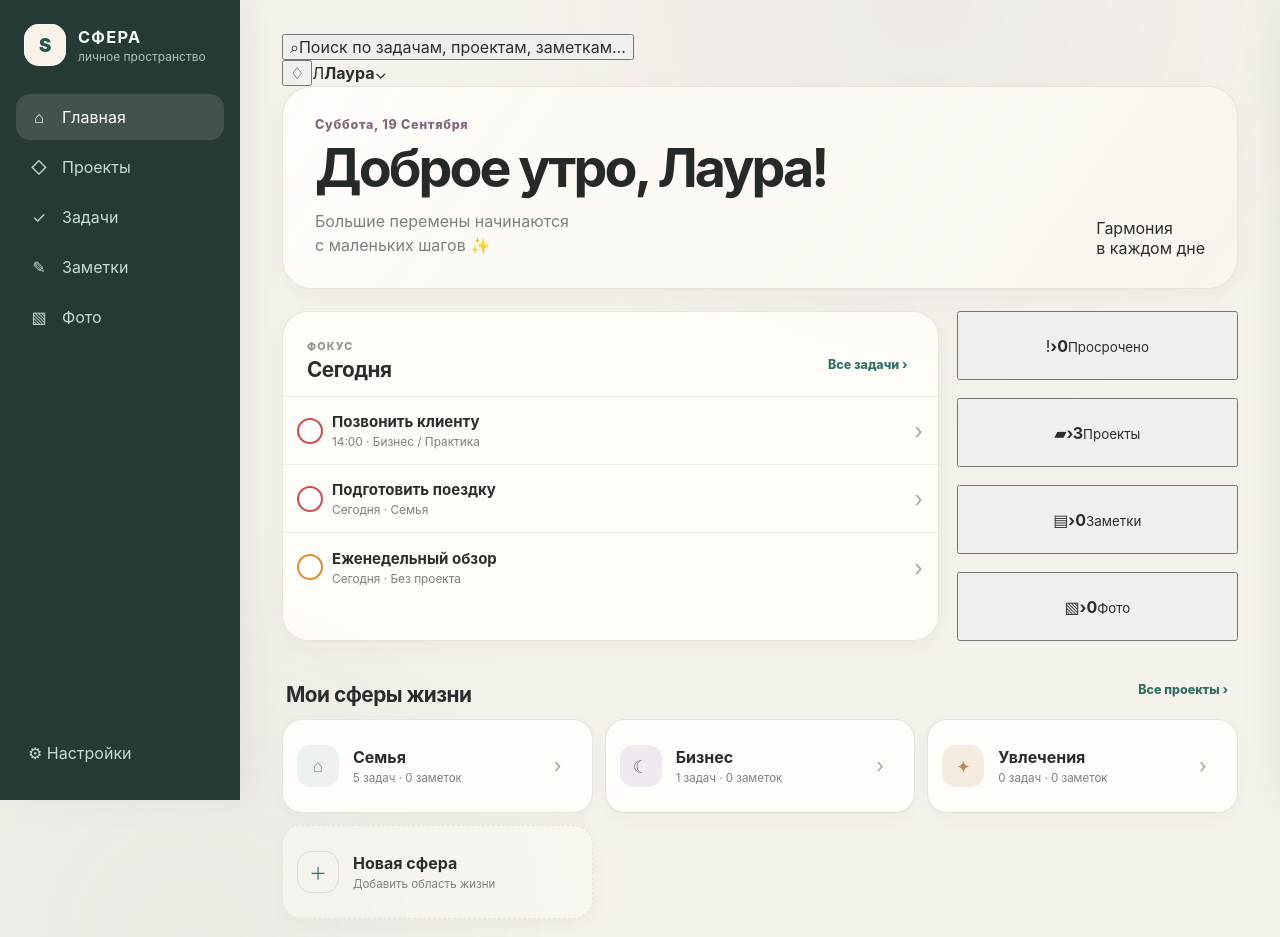
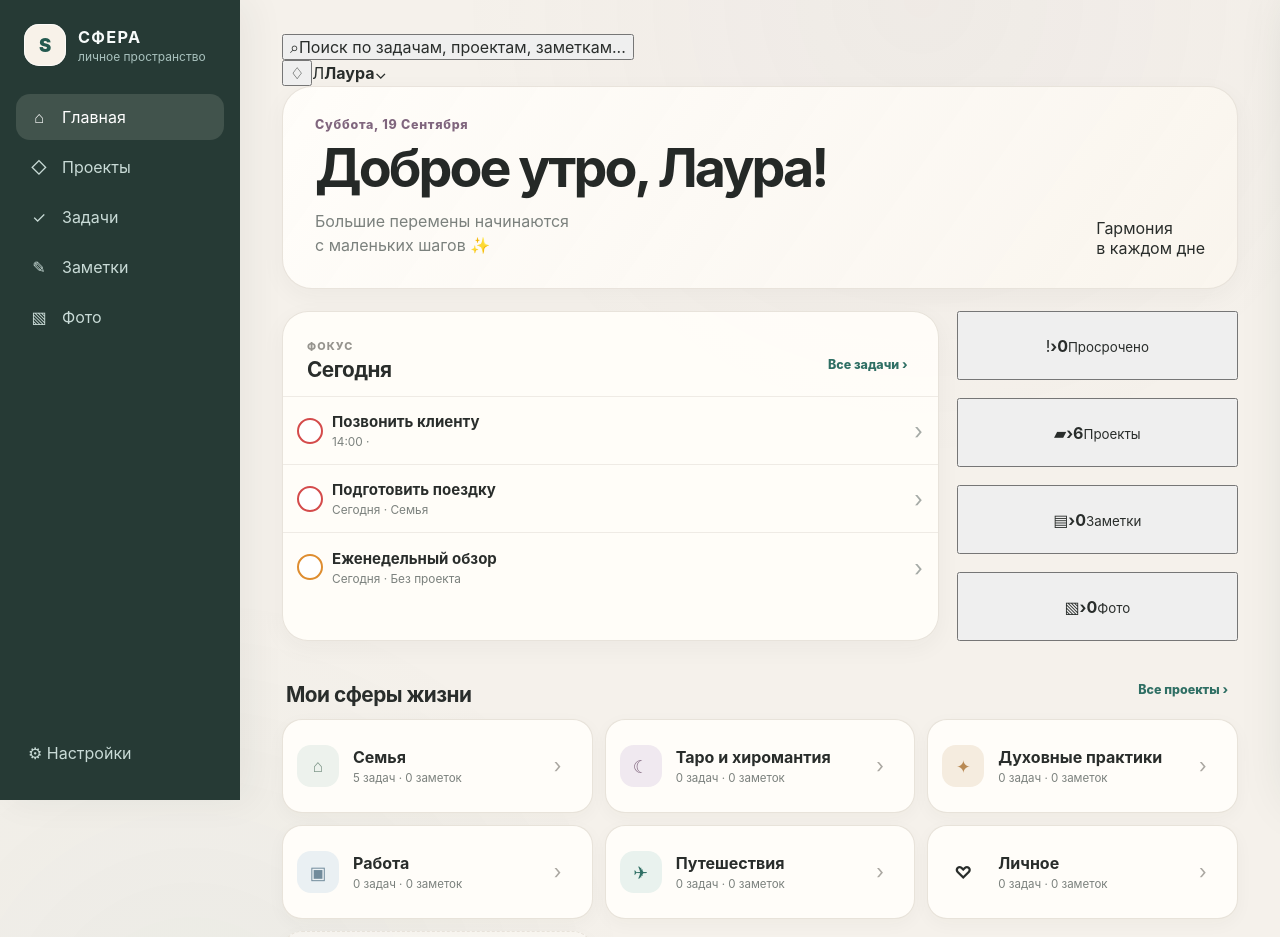
Before and after one commit to inkermankirov-a11y/sfera, a React (Vite) app in the folder apps/web/: page / in a window 1280 px wide. Shown: the top 937 px of the page. Built offline with nearby package versions, Linux system fonts and the light colour scheme.

Commit message:
feat(seed): add Laura life spheres for dashboard tiles

```diff
--- a/apps/web/src/projects-model.ts
+++ b/apps/web/src/projects-model.ts
@@ -36,15 +36,22 @@ export function seedProjects(): ProjectNode[] {
     createProject({ id: "sphere-family", title: "Семья", kind: "sphere", order: 10 }),
     createProject({ id: "project-home", title: "Мой дом", parentId: "sphere-family", order: 10 }),
     createProject({ id: "project-repair", title: "Ремонт", parentId: "project-home", order: 10 }),
-    createProject({ id: "project-bills", title: "Дом и платежи", parentId: "project-home", order: 20 }),
 
-    createProject({ id: "sphere-business", title: "Бизнес", kind: "sphere", order: 20 }),
-    createProject({ id: "project-practice", title: "Практика", parentId: "sphere-business", order: 10 }),
-    createProject({ id: "project-content", title: "Контент", parentId: "sphere-business", order: 20 }),
+    createProject({ id: "sphere-tarot", title: "Таро и хиромантия", kind: "sphere", order: 20 }),
+    createProject({ id: "project-clients", title: "Клиенты", parentId: "sphere-tarot", order: 10 }),
+    createProject({ id: "project-tarot-content", title: "Контент", parentId: "sphere-tarot", order: 20 }),
 
-    createProject({ id: "sphere-hobbies", title: "Увлечения", kind: "sphere", order: 30 }),
-    createProject({ id: "project-3d", title: "3D-печать", parentId: "sphere-hobbies", order: 10 }),
-    createProject({ id: "project-music", title: "Музыка", parentId: "sphere-hobbies", order: 20 })
+    createProject({ id: "sphere-spiritual", title: "Духовные практики", kind: "sphere", order: 30 }),
+    createProject({ id: "project-practices", title: "Практики", parentId: "sphere-spiritual", order: 10 }),
+
+    createProject({ id: "sphere-work", title: "Работа", kind: "sphere", order: 40 }),
+    createProject({ id: "project-beauty", title: "Beauty / салон", parentId: "sphere-work", order: 10 }),
+
+    createProject({ id: "sphere-travel", title: "Путешествия", kind: "sphere", order: 50 }),
+    createProject({ id: "project-trips", title: "Поездки", parentId: "sphere-travel", order: 10 }),
+
+    createProject({ id: "sphere-personal", title: "Личное", kind: "sphere", order: 60 }),
+    createProject({ id: "project-self", title: "Для себя", parentId: "sphere-personal", order: 10 })
   ];
 }
 
@@ -54,7 +61,18 @@ export function readProjects(): ProjectNode[] {
     if (raw) {
       const parsed = JSON.parse(raw);
       if (Array.isArray(parsed)) {
-        return parsed.map((item) => createProject(item));
+        const current = parsed.map((item) => createProject(item));
+        const seeded = seedProjects();
+        const hasPrototypeRoots = current.some((item) =>
+          ["sphere-family", "sphere-business", "sphere-hobbies"].includes(item.id)
+        );
+        if (hasPrototypeRoots) {
+          const existingIds = new Set(current.map((item) => item.id));
+          for (const item of seeded) {
+            if (!existingIds.has(item.id) && item.kind === "sphere") current.push(item);
+          }
+        }
+        return current;
       }
     }
   } catch {
```
